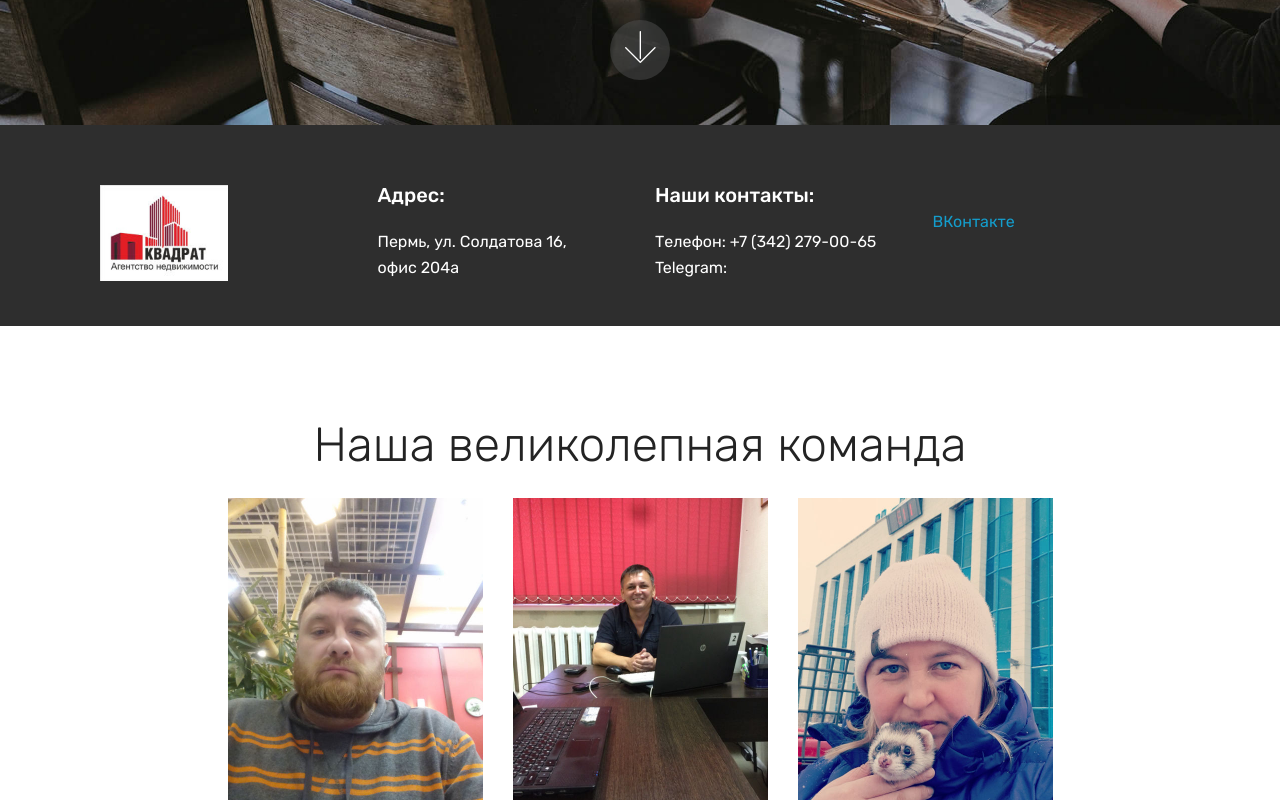
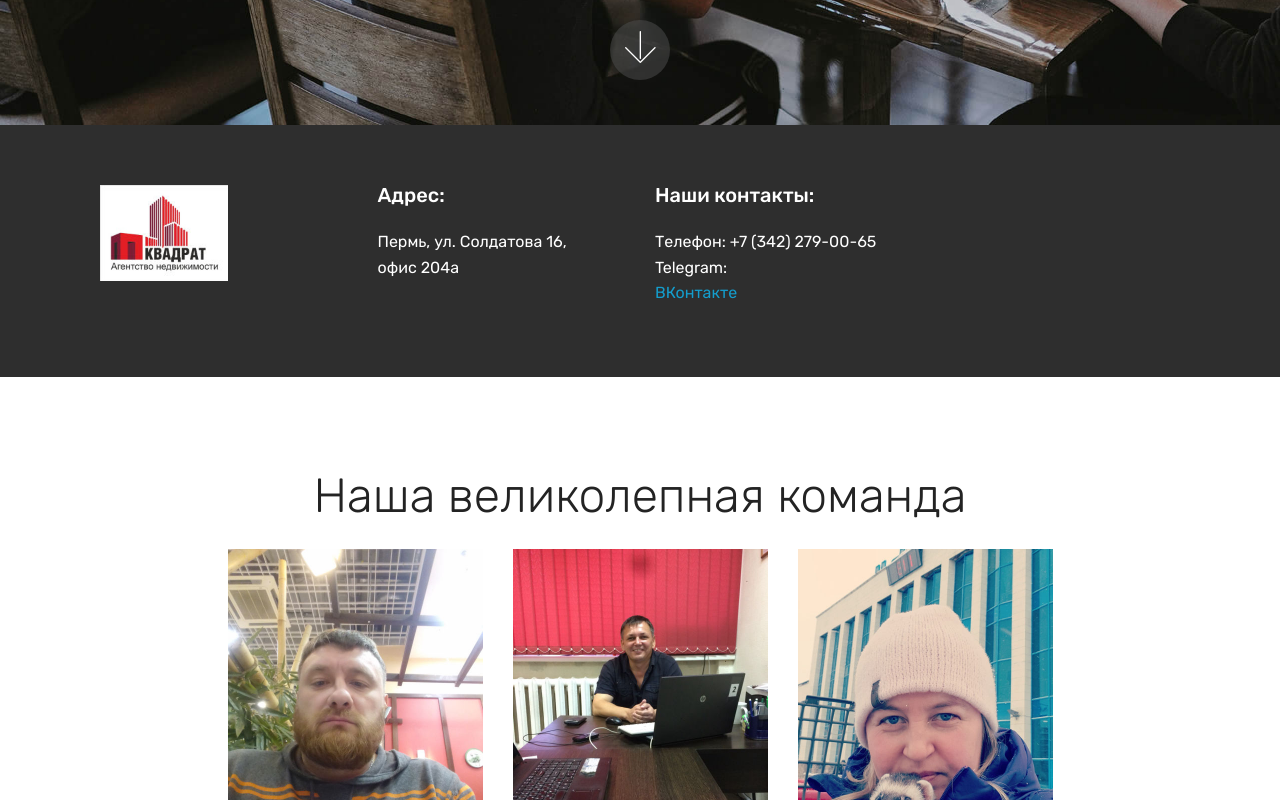
Before and after one commit to egor-cmd/Egor-cmd.github.io, a plain HTML site: page index.html in a window 1280 px wide. Shown: the part 675-1475 px from the top of the page. Drawn offline with Linux system fonts and the light colour scheme; files whose address does not match are found by name.

Commit message:
create github pages

```diff
--- a/index.html
+++ b/index.html
@@ -55,7 +55,7 @@
     </nav>
 </section>
 
-<section class="engine"><a href="https://mobirise.info/r">bootstrap template</a></section><section class="cid-qTkA127IK8 mbr-fullscreen mbr-parallax-background" id="header2-1">
+<section class="engine"><a href="https://mobirise.info">Mobirise</a></section><section class="cid-qTkA127IK8 mbr-fullscreen mbr-parallax-background" id="header2-1">
 
 
 
@@ -107,11 +107,11 @@
             </div>
             <div class="col-12 col-md-3 mbr-fonts-style display-7">
                 <h5 class="pb-3">Наши контакты:</h5>
-                <p class="mbr-text">Телефон:  +7 (342) 279-00-65                    <br>Telegram:<a href="https://vk.com/an.kvadratperm">&nbsp;</a></p>
+                <p class="mbr-text">Телефон:  +7 (342) 279-00-65                    <br>Telegram:<a href="https://vk.com/an.kvadratperm">&nbsp;</a><br><a href="https://vk.com/an.kvadratperm" target="_blank">ВКонтакте</a><a href="https://vk.com/an.kvadratperm"><br></a><br></p>
             </div>
             <div class="col-12 col-md-3 mbr-fonts-style display-7">
                 <h5 class="pb-3"></h5>
-                <p class="mbr-text"><a href="https://vk.com/an.kvadratperm">ВКонтакте&nbsp;</a></p>
+                <p class="mbr-text"></p>
             </div>
         </div>
 
```
Also changed, not shown: 1 other file.
